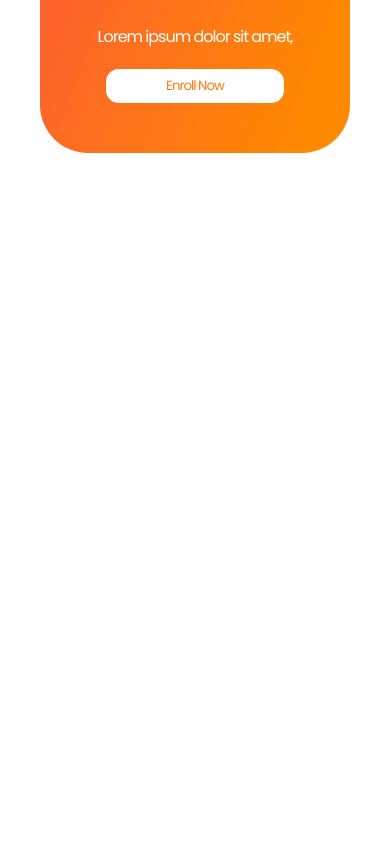
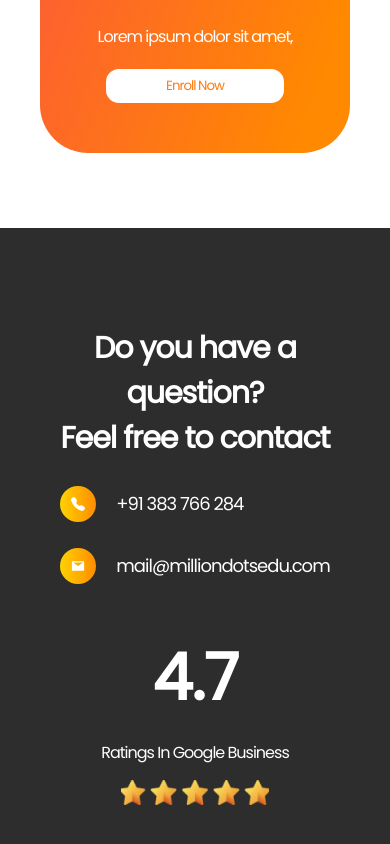
Before and after one commit to hafizmp/milliondots-website-ui, a React (Create React App) app: page / in a window 390 px wide. Shown: the part 7808-8652 px from the top of the page. Before the commit the page ends 8036 px from the top, so only its background shows below. Built offline with nearby package versions, Linux system fonts and the light colour scheme.

Commit message:
Added Contact section

```diff
--- a/src/App.js
+++ b/src/App.js
@@ -11,7 +11,7 @@ function App() {
     <Services />
     <Testimonials />
     <Enroll />
-    {/* <Contact /> */}
+    <Contact />
     {/* <Footer /> */}
     </>
   );
--- a/src/constants/images.js
+++ b/src/constants/images.js
@@ -12,6 +12,7 @@ import hand from "../assets/Image-748.png"
 import avatar from "../assets/avatar.png"
 import contactImg from "../assets/home7-img-3.png"
 import ribbon from "../assets/ribbon.png"
+import stars from "../assets/rating.png"
 
 // eslint-disable-next-line import/no-anonymous-default-export
 export default {
@@ -28,5 +29,6 @@ export default {
     hand,
     avatar,
     contactImg,
-    ribbon
+    ribbon,
+    stars
 }
--- a/src/containers/Contact/Contact.jsx
+++ b/src/containers/Contact/Contact.jsx
@@ -1,9 +1,38 @@
 import React from 'react'
 import "./Contact.scss"
+import { BsFillTelephoneFill } from "react-icons/bs"
+import { AiFillMail } from "react-icons/ai"
+import { images } from '../../constants'
 
 const Contact = () => {
   return (
-    <div>Contact</div>
+    <section className='contact'>
+      <div className="contact__container">
+        <div className="c-links">
+          <h2>Do you have a question? <br />Feel free to contact</h2>
+          <div className="contacts">
+          <div className="links">
+            <div className="icons" style={{ background: "linear-gradient(90deg, #FFDB00 -13.32%, #FF8900 105.84%)" }}>
+              <BsFillTelephoneFill color='white' size={14} />
+            </div>
+            <h4> +91  383 766 284 </h4>
+          </div>
+          <div className="links">
+            <div className="icons" style={{ background: "linear-gradient(90deg, #FFDB00 -13.32%, #FF8900 105.84%)" }}>
+              <AiFillMail color='white' size={14} />
+            </div>
+            <h4>mail@milliondotsedu.com</h4>
+          </div>
+          </div>
+
+        </div>
+        <div className="c-rating">
+          <h2>4.7</h2>
+          <p>Ratings In Google Business</p>
+          <img src={images.stars} alt="" />
+        </div>
+      </div>
+    </section>
   )
 }
 
--- a/src/containers/Contact/Contact.scss
+++ b/src/containers/Contact/Contact.scss
@@ -0,0 +1,122 @@
+.contact {
+    background-color: var(--gray-color);
+    color: var(--bgprimary-color);
+    padding: 70px 90px;
+    height: 60vh;
+    display: flex;
+    justify-content: center;
+
+    &__container {
+        display: flex;
+        justify-content: space-around;
+        align-items: center;
+
+        .c-links {
+            & h2 {
+                max-width: 525px;
+                font-size: 40px;
+            }
+
+            .contacts {
+                display: flex;
+                gap: 2.5rem;
+
+                .links {
+                    display: flex;
+                    align-items: center;
+                    gap: 30px;
+
+                    .icons {
+                        display: inline-flex;
+                        align-items: center;
+                        justify-content: center;
+
+                        width: 36px;
+                        height: 36px;
+                        border-radius: 50%;
+                    }
+
+                    & h4 {
+                        font-weight: 500;
+                        font-size: 26px;
+                        line-height: 54px;
+                    }
+                }
+            }
+
+
+        }
+
+        .c-rating {
+            display: flex;
+            flex-direction: column;
+            align-items: flex-end;
+            justify-content: space-around;
+
+            & h2 {
+                font-size: 74px;
+                font-weight: 700;
+                text-align: right;
+            }
+
+            & p {
+                font-size: 16px;
+                text-align: right;
+            }
+
+            & img {
+                width: 55%;
+            }
+        }
+    }
+}
+
+@media screen and (max-width: 850px) {
+    .contact {
+        padding: 80px 90px;
+        height: 80vh;
+
+        &__container {
+            display: flex;
+            flex-direction: column;
+            justify-content: space-around;
+            align-items: center;
+
+            .c-links {
+                display: flex;
+                gap: 1rem;
+                flex-direction: column;
+
+                & h2 {
+                    text-align: center;
+                    font-size: 30px;
+                }
+
+                .contacts {
+                    flex-direction: column;
+                    gap: 0.5rem;
+                    align-items: flex-start;
+
+                    .links {
+                        gap: 20px;
+
+                        & h4 {
+                            font-size: 18px;
+                        }
+                    }
+                }
+
+
+            }
+
+            .c-rating {
+                gap: 15px;
+                align-items: center;
+
+                & h2 {
+                    font-size: 64px;
+                }
+            }
+        }
+    }
+}
```
Also changed, not shown: src/assets/rating.png (added).
